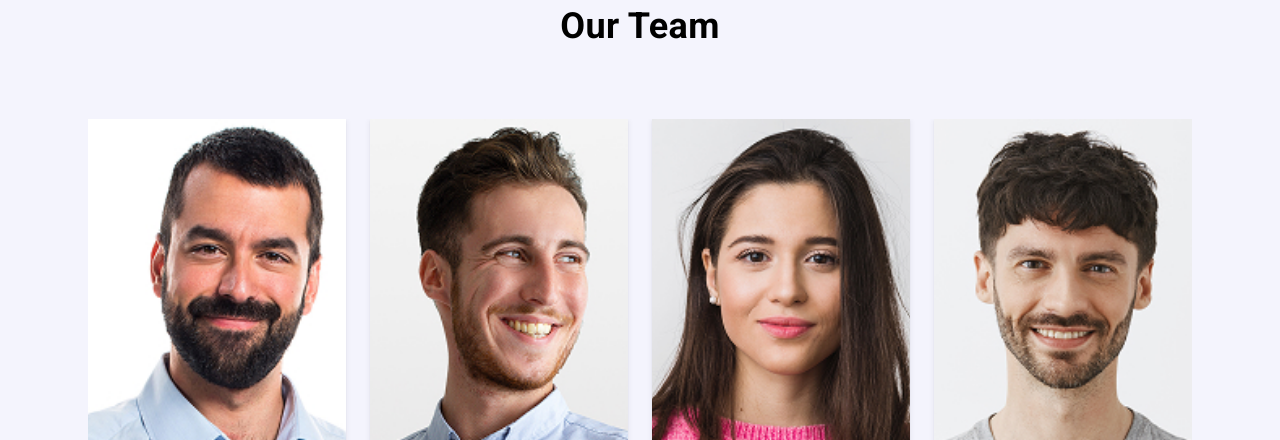
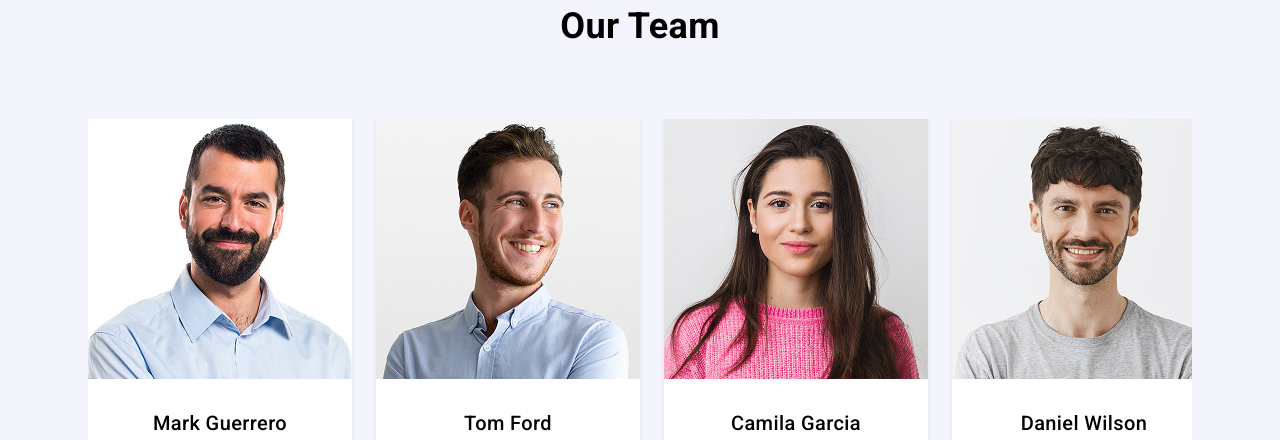
Before and after one commit to RocketReact/goit-markup-hw-06, a website built with Vite: page index.html in a window 1280 px wide. Shown: the part 1250-1690 px from the top of the page. Built offline with nearby package versions, Linux system fonts and the light colour scheme.

Commit message:
fix team-member-img on desktop

```diff
--- a/css/style.css
+++ b/css/style.css
@@ -1193,6 +1193,11 @@ img {
   .wt-we-do-paragraph {
     font-weight: 400;
   }
+  .team-member-img {
+      width: 264px;
+      height: 260px;
+      object-fit: none;
+    }
 
   /*forth section*/
   .portfolio-grid {
@@ -1201,6 +1206,7 @@ img {
   .portfolio-li {
     width: calc((100% - 48px) / 3);
   }
+
 
   /*footer*/
   .footer {
```
